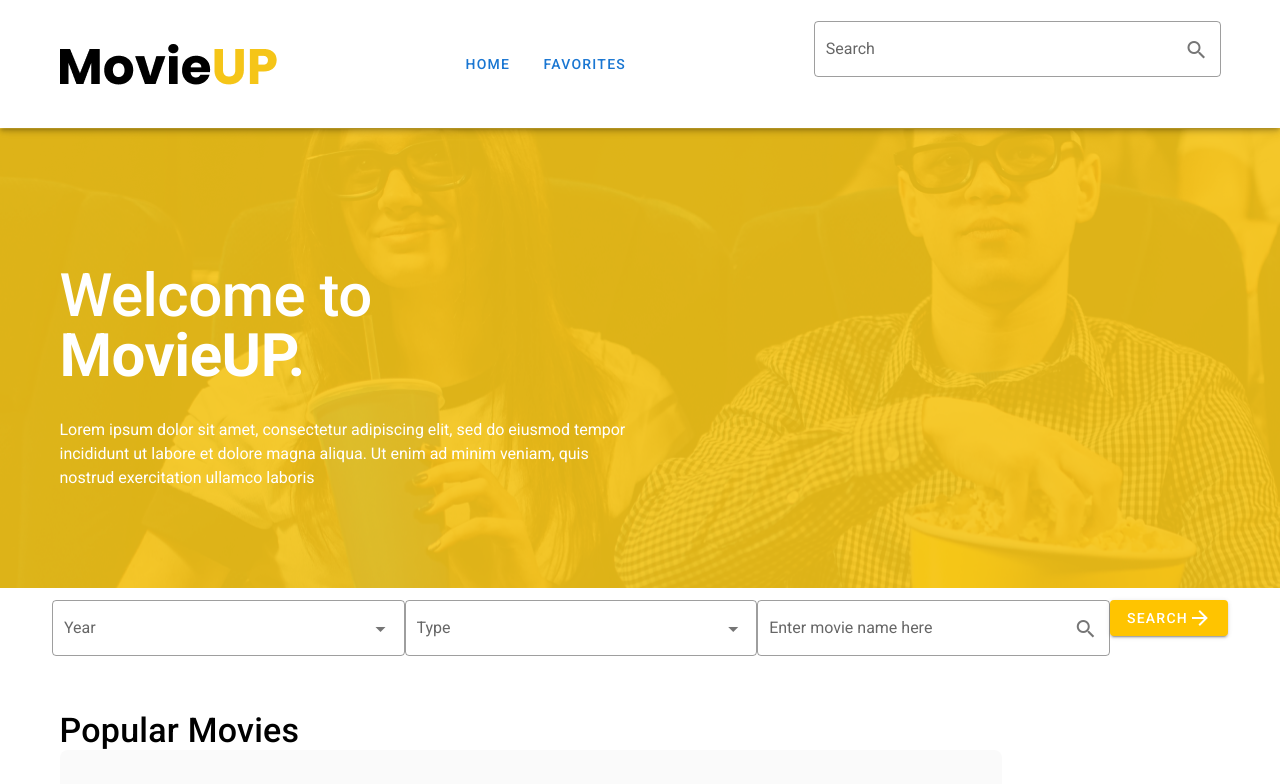
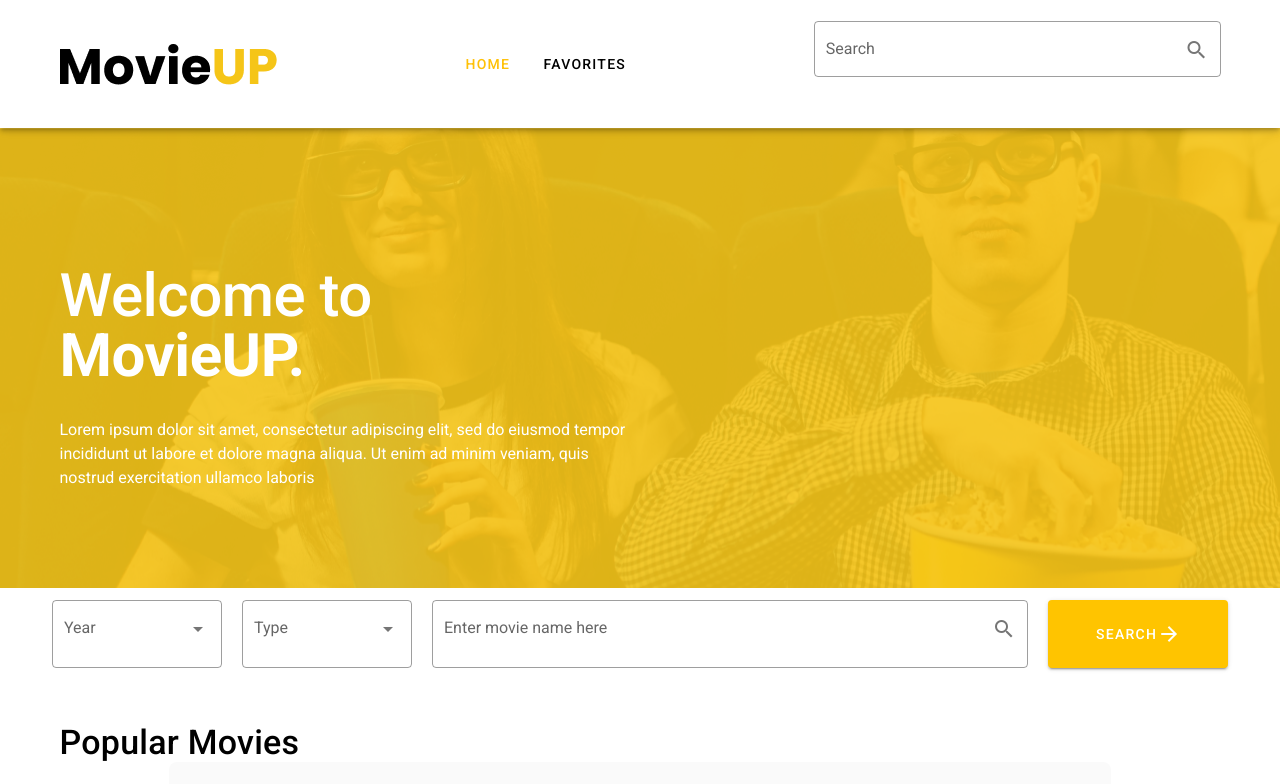
Before and after one commit to FirdevsASLAN/movie-up, a Vue app: page / in a window 1280 px wide. Shown: the top 784 px of the page. Built offline with nearby package versions, Linux system fonts and the light colour scheme.

Commit message:
fix styles of components

```diff
--- a/src/App.vue
+++ b/src/App.vue
@@ -5,10 +5,18 @@
         <img src="@/assets/MovieUpLogo.png" alt="" />
         <v-spacer />
         <v-btn text>
-          <router-link class="text-decoration-none" :to="'/'">Home</router-link>
+          <router-link
+            class="text-decoration-none"
+            :class="linkClass(activePath === '/')"
+            :to="'/'"
+            >Home</router-link
+          >
         </v-btn>
         <v-btn text>
-          <router-link class="text-decoration-none" :to="'/favorites'"
+          <router-link
+            class="text-decoration-none"
+            :class="linkClass(activePath === '/favorites')"
+            :to="'/favorites'"
             >Favorites</router-link
           >
         </v-btn>
@@ -32,15 +40,26 @@ export default {
   name: "App",
 
   data: () => ({
-    //
+    activePath: "",
   }),
+  updated() {
+    this.activePath = this.$route.path;
+  },
+  created() {
+    this.activePath = this.$route.path;
+  },
+  methods: {
+    linkClass(isActive) {
+      return isActive ? "amber--text accent-3" : "black--text";
+    },
+  },
 };
 </script>
 
 <style lang="scss">
 .container {
   @media (min-width: 1904px) {
-    max-width: 1200px !important;
+    max-width: 1400px !important;
   }
 }
 .navbar {
--- a/src/components/PopularMovies.vue
+++ b/src/components/PopularMovies.vue
@@ -2,11 +2,13 @@
   <section>
     <v-container>
       <h1 class="text-h4 font-weight-medium black--text">Popular Movies</h1>
-      <v-carousel hide-delimiters class="carousel">
-        <v-carousel-item v-for="color in [0, 1, 2, 3, 4]" :key="color">
-          <card />
-        </v-carousel-item>
-      </v-carousel>
+      <div class="d-flex justify-center">
+        <v-carousel hide-delimiters class="carousel">
+          <v-carousel-item v-for="color in [0, 1, 2, 3, 4]" :key="color">
+            <card />
+          </v-carousel-item>
+        </v-carousel>
+      </div>
     </v-container>
   </section>
 </template>
--- a/src/components/RelatedMovies.vue
+++ b/src/components/RelatedMovies.vue
@@ -2,11 +2,13 @@
   <section>
     <v-container>
       <h1 class="text-h4 font-weight-medium black--text">Related Movies</h1>
-      <v-carousel hide-delimiters class="carousel">
-        <v-carousel-item v-for="color in [0, 1, 2, 3, 4]" :key="color">
-          <card />
-        </v-carousel-item>
-      </v-carousel>
+      <div class="d-flex justify-center">
+        <v-carousel hide-delimiters class="carousel">
+          <v-carousel-item v-for="color in [0, 1, 2, 3, 4]" :key="color">
+            <card />
+          </v-carousel-item>
+        </v-carousel>
+      </div>
     </v-container>
   </section>
 </template>
--- a/src/components/SearchArea.vue
+++ b/src/components/SearchArea.vue
@@ -1,25 +1,55 @@
 <template>
   <section class="white">
     <v-container class="search__container d-flex">
-      <v-select :items="items" label="Year" outlined></v-select>
-      <v-select :items="items" label="Type" outlined></v-select>
+      <v-select
+        label="Year"
+        outlined
+        height="68px"
+        class="search__select"
+        :items="years"
+      ></v-select>
+      <v-select
+        label="Type"
+        outlined
+        height="68px"
+        class="search__select mx-5"
+      ></v-select>
       <v-text-field
         outlined
+        height="68px"
         label="Enter movie name here"
         append-icon="mdi-magnify"
       ></v-text-field>
-      <v-btn elevation="2" color="amber accent-3" dark>
+      <v-btn
+        class="ml-5"
+        elevation="2"
+        color="amber accent-3"
+        dark
+        width="180px"
+        height="68px"
+      >
         <span> Search </span>
         <v-icon>mdi-arrow-right</v-icon>
       </v-btn>
     </v-container>
   </section>
 </template>
-
+<script>
+export default {
+  data() {
+    return {
+      years: [1996, 1986, 1995, 2002],
+    };
+  },
+};
+</script>
 <style lang="scss" scoped>
 .search {
   &__container {
-    max-width: 75rem;
+    max-width: 75rem !important;
+  }
+  &__select {
+    max-width: 170px !important;
   }
 }
 </style>
--- a/src/components/SearchContainer.vue
+++ b/src/components/SearchContainer.vue
@@ -12,6 +12,15 @@
 
       <movie-card />
     </v-container>
+    <v-container class="d-flex justify-center my-10">
+      <v-pagination
+        v-model="page"
+        :length="15"
+        :total-visible="7"
+        color="amber accent-3"
+        dark
+      ></v-pagination>
+    </v-container>
   </section>
 </template>
 
@@ -21,6 +30,11 @@ import MovieCard from "@/components/MovieCard.vue";
 export default {
   components: {
     MovieCard,
+  },
+  data() {
+    return {
+      page: 1,
+    };
   },
 };
 </script>
```
